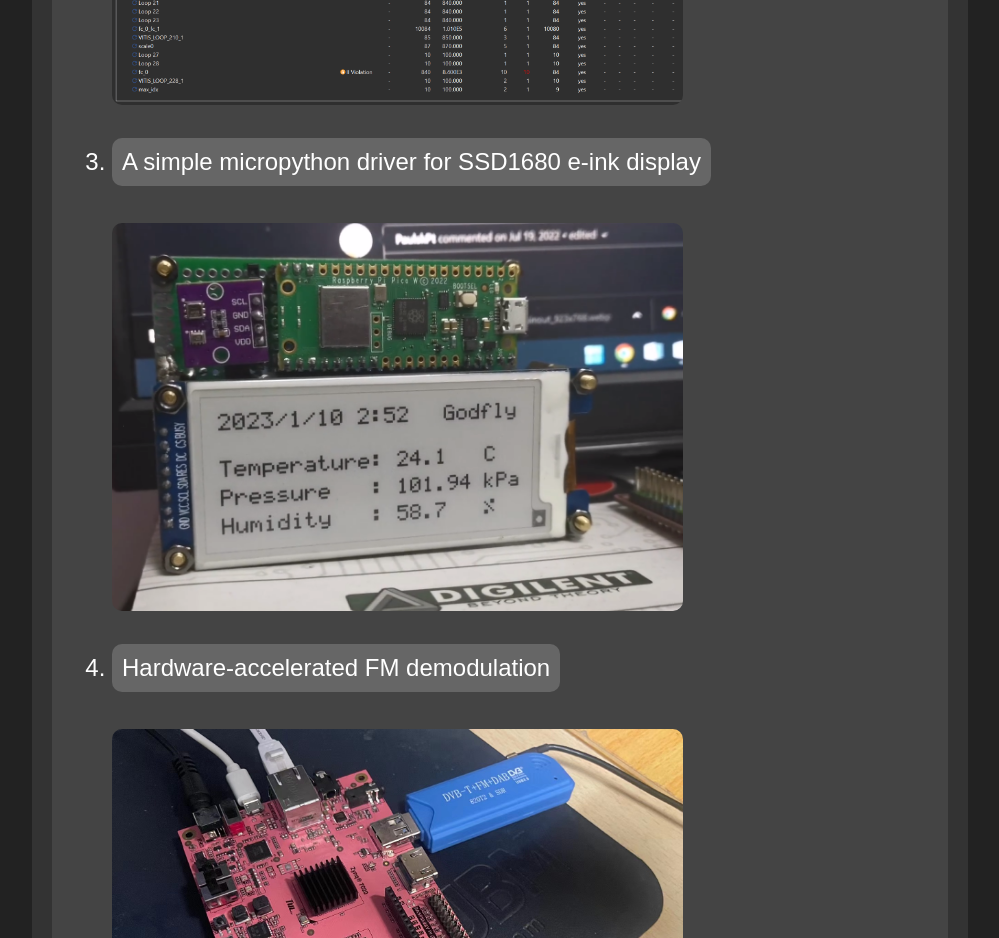
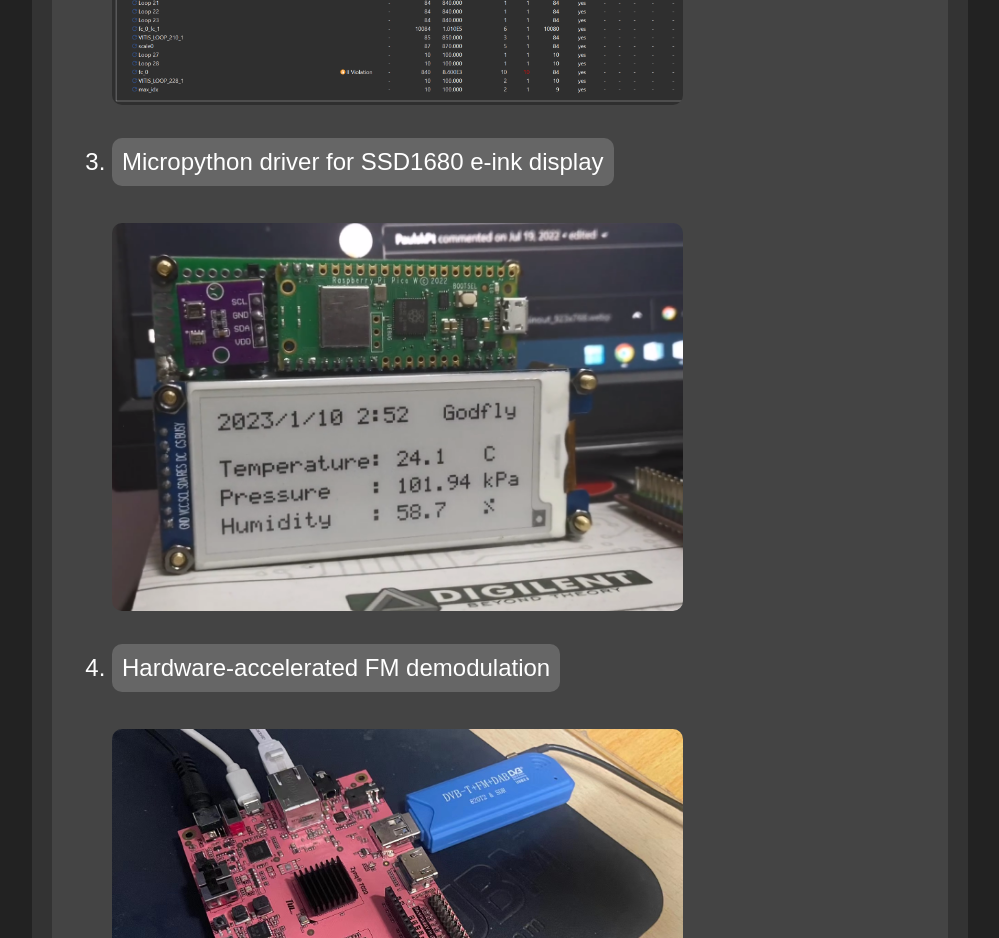
Before and after one commit to hfwang132/hfwang132.github.io.archive.0, a plain HTML site: page index.html in a window 1280 px wide. Shown: the part 2300-3238 px from the top of the page, without its empty margins (140-1139 px from the left). Drawn offline with Linux system fonts and the light colour scheme.

Commit message:
shorten titles

```diff
--- a/index.html
+++ b/index.html
@@ -60,7 +60,7 @@
 
         <li>
           <a href="https://github.com/hfwang132/ssd1680-micropython-drivers">
-            <span>A simple micropython driver for SSD1680 e-ink display</span>
+            <span>Micropython driver for SSD1680 e-ink display</span>
           </a>
           <a href="https://github.com/hfwang132/eink-wifi-weather-clock">
             <p><img src="img/pico.png" alt="project 3"></p>
```
